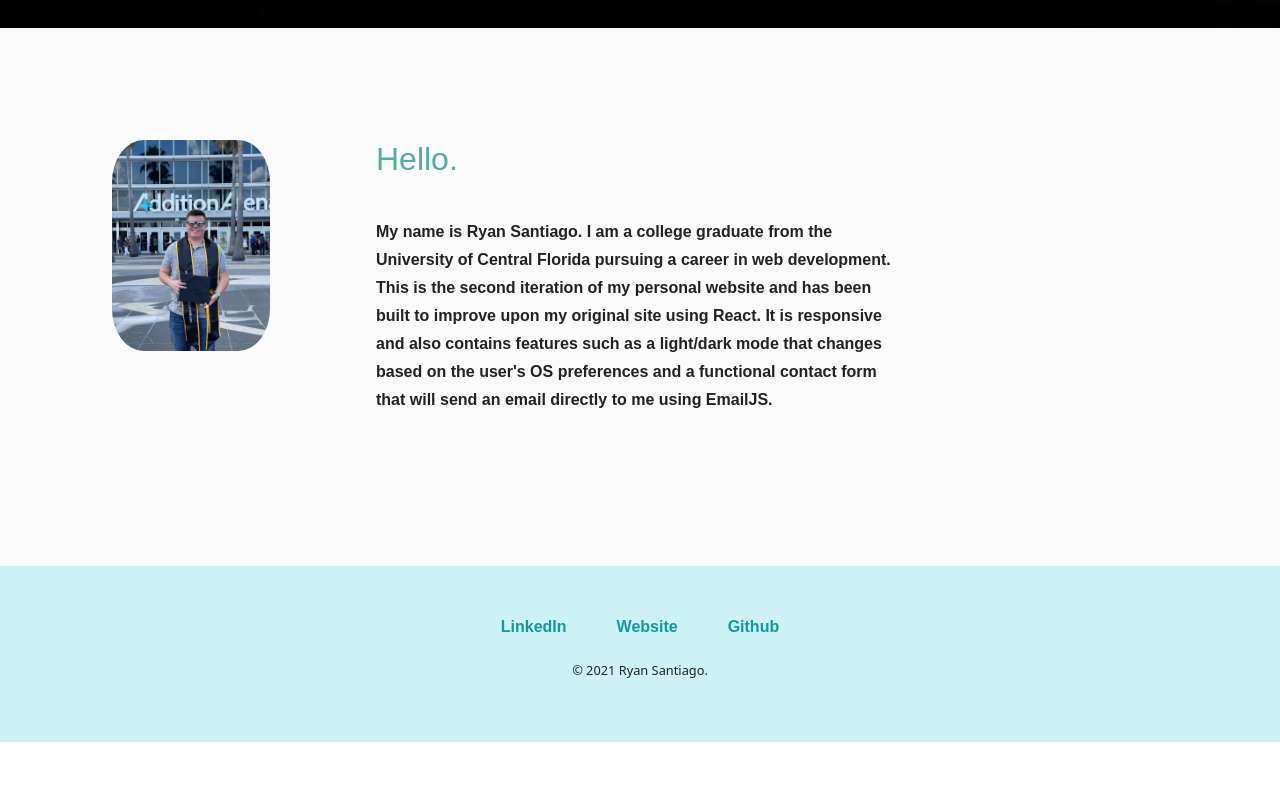
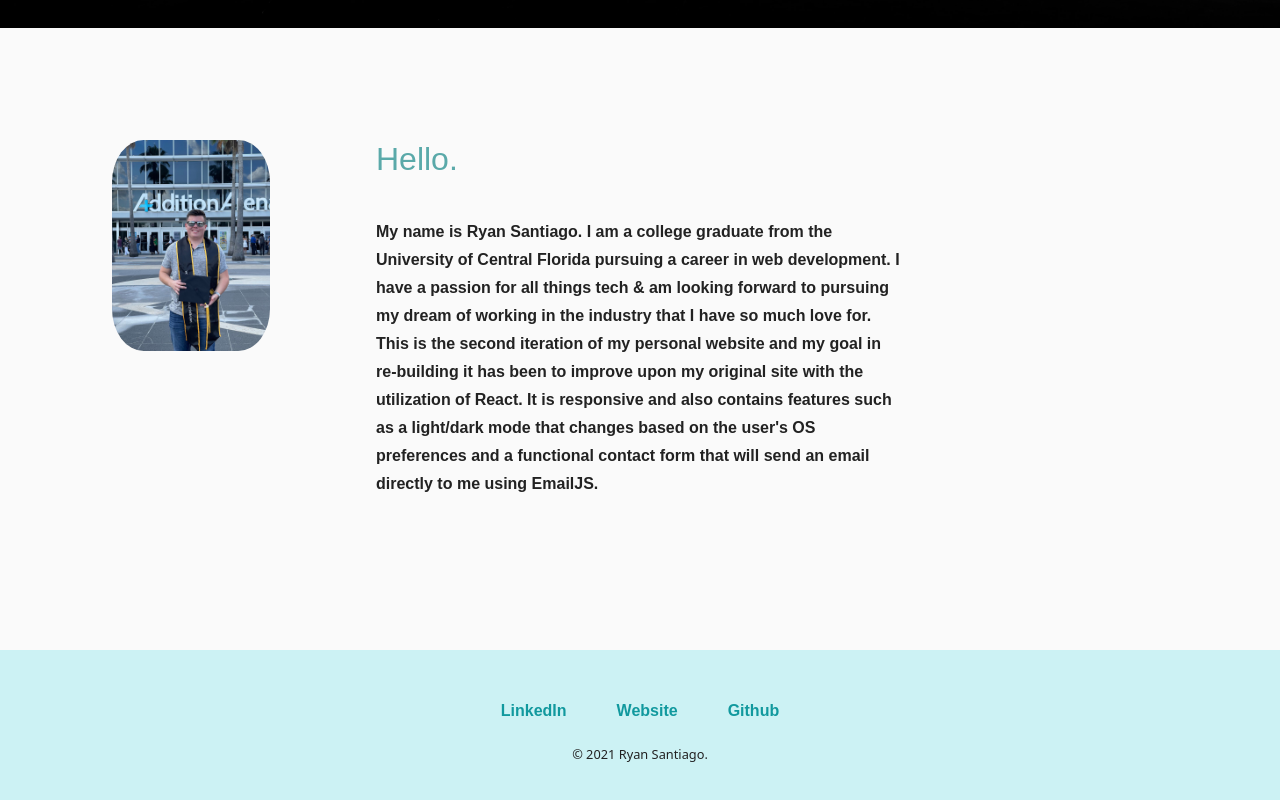
Before and after one commit to RJ-Santi/react-portfolio-site, a React (Create React App) app: page / in a window 1280 px wide. Shown: the part 712-1512 px from the top of the page. Before the commit the page ends 1454 px from the top, so only its background shows below. Built offline with nearby package versions, Linux system fonts and the light colour scheme.

Commit message:
Modify about and home text.

```diff
--- a/src/pages/About.jsx
+++ b/src/pages/About.jsx
@@ -29,8 +29,8 @@ function About() {
             <p>
               I picked up a passion for PC building through my love for gaming.
               I built my first PC in 2019 and proceeded to build my second PC as
-              a pandemic project. Since building my own PCs, I have gone on to
-              build 3 more for close friends and a home-server for my parents.
+              a pandemic project. Since building my personal computers, I have
+              gone on to build 5 more for clients as well as a home-server.
             </p>
           </div>
         </div>
--- a/src/pages/Home.jsx
+++ b/src/pages/Home.jsx
@@ -21,11 +21,16 @@ function Home() {
           <p className='hello'>
             My name is Ryan Santiago. I am a college graduate from the
             University of Central Florida pursuing a career in web development.
-            This is the second iteration of my personal website and has been
-            built to improve upon my original site using React. It is responsive
-            and also contains features such as a light/dark mode that changes
-            based on the user's OS preferences and a functional contact form
-            that will send an email directly to me using EmailJS.
+            I have a passion for all things tech & am looking forward to
+            pursuing my dream of working in the industry that I have so much
+            love for.
+            <br />
+            This is the second iteration of my personal website and my goal in
+            re-building it has been to improve upon my original site with the
+            utilization of React. It is responsive and also contains features
+            such as a light/dark mode that changes based on the user's OS
+            preferences and a functional contact form that will send an email
+            directly to me using EmailJS.
           </p>
         </div>
       </div>
```
